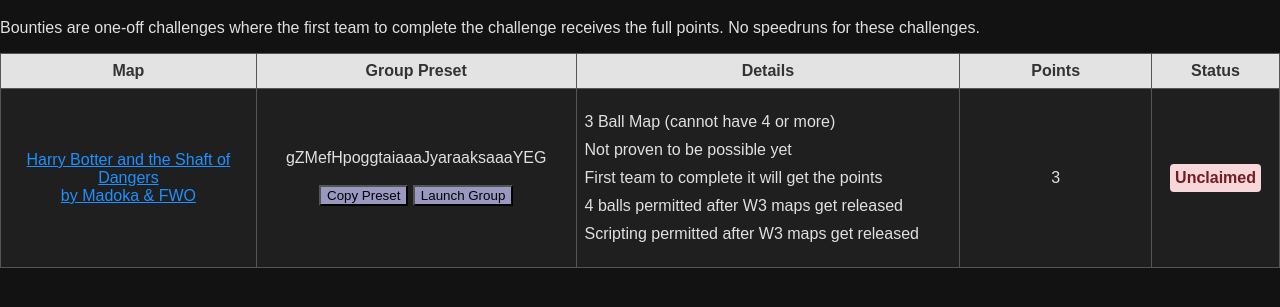
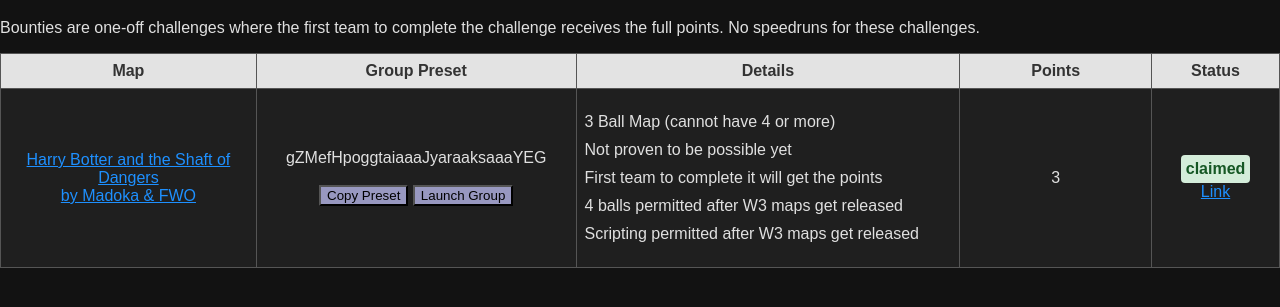
Before and after one commit to BambiTP/GLTP, a website: page src/S2/bounties.html in a window 1280 px wide. Shown: the part 61-368 px from the top of the page. Drawn offline with Linux system fonts and the light colour scheme.

Commit message:
bounty claimed

```diff
--- a/src/S2/bounties.html
+++ b/src/S2/bounties.html
@@ -44,7 +44,7 @@
                 </ul>
             </td>
             <td>3</td>
-            <td><span class="status unclaimed">Unclaimed</span></td>
+            <td><span class="status claimed">claimed</span> <br><a href="https://tagpro.koalabeast.com/replays?uuid=8346e763-8f66-456c-b9eb-813ce3ab9fdd">Link</a></td>
         </tr>
     </table>
 </body>
```
